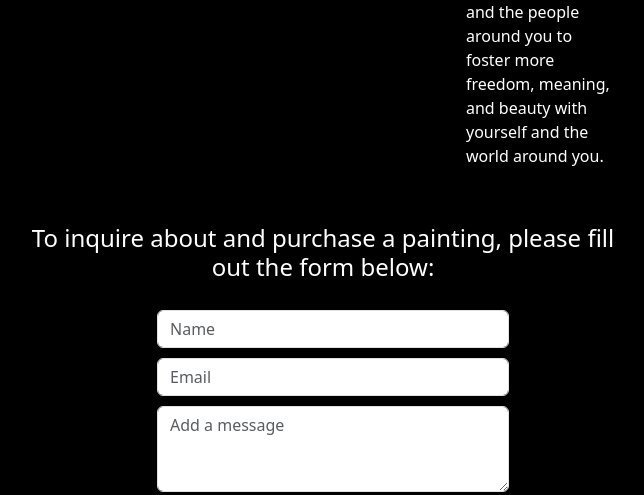
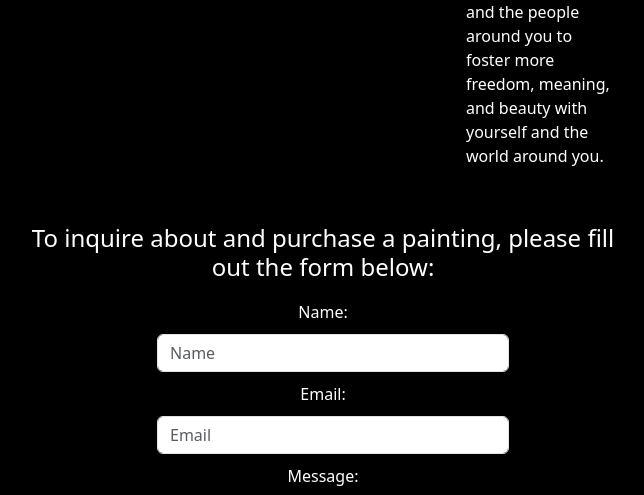
Before and after one commit to alex1115alex/CSCI3150-A6, a plain HTML site: page adderlyart/index.html in a window 1280 px wide. Shown: the part 2386-2881 px from the top of the page, without its empty margins (317-961 px from the left). Drawn offline with nearby package versions, Linux system fonts and the light colour scheme.

Commit message:
Add form labels

```diff
--- a/adderlyart/index.html
+++ b/adderlyart/index.html
@@ -81,10 +81,13 @@
 
             <form class="center">
                 <div class="form-group">
+                    <label for="exampleInputName1">Name:</label>
                     <input type="text" class="form-control" id="exampleInputName1"
                         placeholder="Name" required>
+                    <label for="exampleInputEmail1">Email:</label>
                     <input type="email" class="form-control" id="exampleInputEmail1"
                         placeholder="Email" required>
+                        <label for="exampleFormControlTextarea1">Message:</label>
                     <textarea class="form-control" id="exampleFormControlTextarea1" rows="3"
                         placeholder="Add a message" required></textarea>
                 </div>
```
